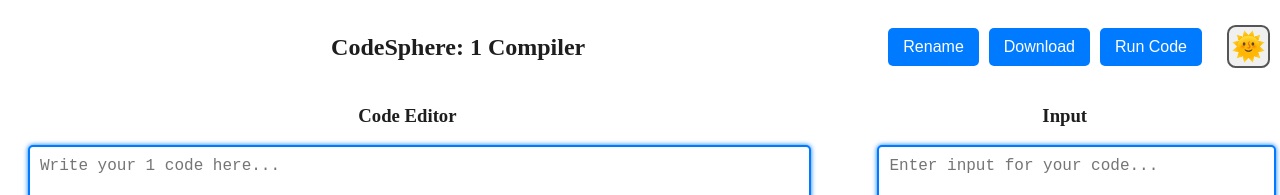
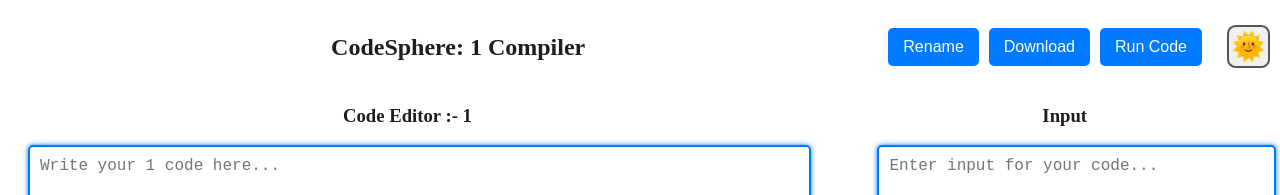
Before and after one commit to avinashvermaaa/codespr, a React (Create React App) app in the folder frontend/: page /compiler/1 in a window 1280 px wide. Shown: the top 195 px of the page. Built offline with nearby package versions, Linux system fonts and the light colour scheme.

Commit message:
Compiler page :- code editor {language}

```diff
--- a/frontend/src/pages/CompilerPage.js
+++ b/frontend/src/pages/CompilerPage.js
@@ -86,7 +86,7 @@ function CompilerPage() {
 
       <div className="compiler-container">
         <div className="code-editor">
-          <h3>Code Editor</h3>
+          <h3>Code Editor :- {language}</h3>
           <textarea
             value={code}
             onChange={(e) => setCode(e.target.value)}
```
